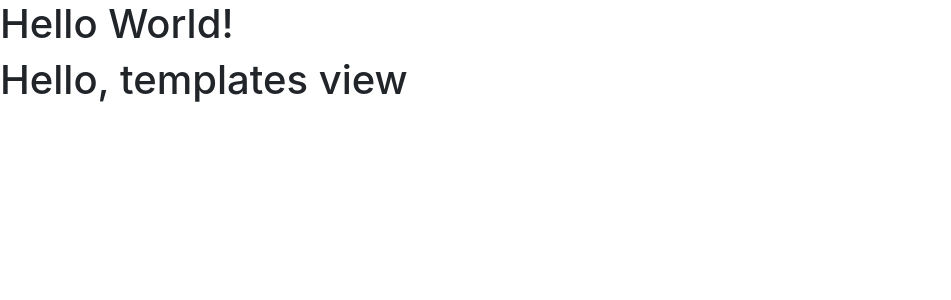
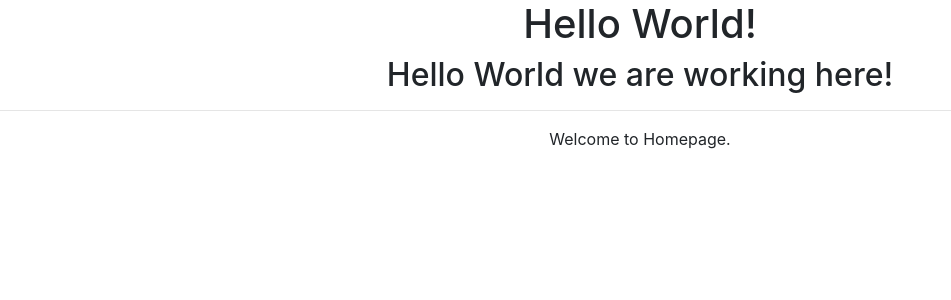
Before and after one commit to srikant132/ecommerce_app, a Django app: page / in a window 1280 px wide. Shown: the top 300 px of the page, without its empty margins (0-951 px from the left). Run offline with Django 3.2, Linux system fonts and the light colour scheme; some libraries are stand-ins or nearby versions.

Commit message:
here we are adding some more context as content

```diff
--- a/ecommerce/views.py
+++ b/ecommerce/views.py
@@ -4,18 +4,21 @@ from django.shortcuts import render
 
 def home_page(request):
     context ={
-        "title": "Hello World!"
+        "title": "Hello World!",
+        "content": "Welcome to Homepage."
     }
     return render(request,"home_page.html",context) #we can also rener html directly
 
 def about_page(request):
     context ={
-        "title": "aboutpage"
+        "title": "aboutpage",
+        "content":"Welcome to Aboutpage "
     }
     return render(request,"home_page.html",context) #{} here we pass context here i.e additional information
 
 def contact_page(request):
     context ={
-        "title": "contact_page"
+        "title": "contact_page",
+        "content":"Welcome to contactpage "
     }
     return render(request,"home_page.html",context)
--- a/templates/home_page.html
+++ b/templates/home_page.html
@@ -12,10 +12,23 @@
 </head>
 <body>
 
+ <div class="text-center" >
+   <!--    here we pass the context it provide the values here Context variable -->
+   <h1>{{ title }}</h1>
+   <h2>Hello World  we are working here!</h2>
+   <hr>
+   <div class="container">
+     <div class="row">
+       <div class="col">
+    <p>{{ content }}</p>
+       </div>
 
-  <!--    here we pass the context it provide the values here Context variable -->
-  <h1>{{ title }}</h1>
-  <h1>Hello, templates view</h1>
+     </div>
+
+   </div>
+
+ </div>
+
 
   <!-- Optional JavaScript -->
   <!-- jQuery first, then Popper.js, then Bootstrap JS -->
```
